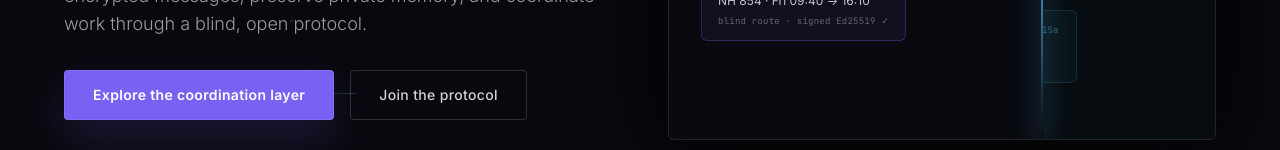
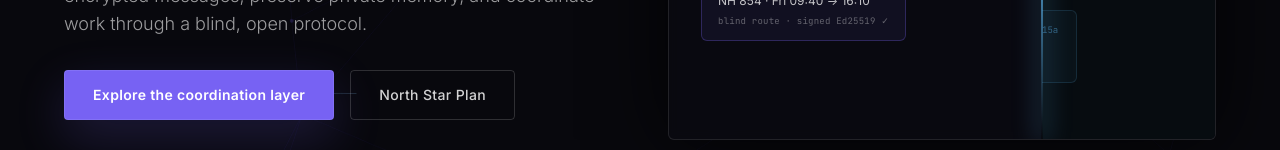
Before and after one commit to AeroNyxNetwork/AeroNyx-web, a Next.js app: page / in a window 1280 px wide. Shown: the part 521-671 px from the top of the page. Built offline with nearby package versions, Linux system fonts and the light colour scheme; no server answers.

Commit message:
Expose North Star Plan from hero

```diff
--- a/components/sections/NarrativeHero.js
+++ b/components/sections/NarrativeHero.js
@@ -2,9 +2,16 @@
  * ============================================================================
  * File: components/sections/NarrativeHero.js
  * ============================================================================
- * Version: 8.6.0
+ * Version: 8.7.0
  *
  * Modification Reason:
+ *   v8.7 — North Star first-screen entry.
+ *   The secondary hero CTA now points to the homepage North Star Plan
+ *   covenant instead of the later join section. This makes the project's
+ *   "more private, open source, global by default" infrastructure thesis
+ *   visible from the first viewport while preserving the approved headline,
+ *   subtitle, primary CTA, and live encrypted-traffic proof.
+ *
  *   v8.6 — CTA contrast and first-screen cadence polish.
  *   Tightened the mobile hero grid gap, made both CTAs feel more deliberate
  *   with visible focus states and stronger primary contrast, and constrained
@@ -77,6 +84,7 @@
  * Last Modified: v8.3.0 — Hero CTA touch geometry polish
  * Last Modified: v8.5.0 — Mobile top spacing alignment
  * Last Modified: v8.6.0 — CTA contrast and first-screen cadence polish
+ * Last Modified: v8.7.0 — North Star Plan first-screen entry
  * ============================================================================
  */
 
@@ -661,10 +669,10 @@ const NarrativeHero = () => {
                   style={{ background: ACCENT, borderColor: 'rgba(151,136,247,0.38)', color: '#fff', boxShadow: `0 18px 50px ${ACCENT}33` }}>
                   Explore the coordination layer
                 </a>
-                <a href="#join-network"
+                <a href="#north-star-plan"
                   className="inline-flex min-h-[48px] w-full max-w-xs items-center justify-center rounded border px-7 py-3.5 text-center text-sm font-medium tracking-wide transition duration-fast hover:-translate-y-0.5 hover:bg-white/[0.035] focus-visible:outline-none focus-visible:ring-1 focus-visible:ring-white/40 sm:w-auto"
                   style={{ borderColor: 'rgba(255,255,255,0.16)', color: 'rgba(255,255,255,0.82)' }}>
-                  Join the protocol
+                  North Star Plan
                 </a>
               </motion.div>
 
--- a/components/sections/ProductsEcosystem.js
+++ b/components/sections/ProductsEcosystem.js
@@ -2,7 +2,14 @@
  * ============================================
  * File: components/sections/ProductsEcosystem.js
  * ============================================
- * Modification Reason: v4.5 - North Star Plan visibility.
+ * Modification Reason: v4.6 - North Star anchor entry.
+ *   Added a stable homepage `#north-star-plan` anchor for the promoted North
+ *   Star Plan covenant so the hero can link directly into the infrastructure
+ *   promise. This keeps the concept discoverable from the first viewport and
+ *   shareable as a URL fragment.
+ *
+ * Historical Notes:
+ * v4.5 - North Star Plan visibility.
  *   Promoted the North Star Plan / 北極星計劃 into a visible homepage covenant
  *   band before the core product cards. This makes the privacy infrastructure
  *   promise legible on the first page instead of hiding it in a later
@@ -114,6 +121,7 @@
  * Last Modified: v4.3 - Decentralized node product naming
  * Last Modified: v4.4 - Core product entrance polish
  * Last Modified: v4.5 - North Star Plan visibility
+ * Last Modified: v4.6 - North Star anchor entry
  * ============================================
  */
 
@@ -354,7 +362,7 @@ const ProductsEcosystem = () => {
             </p>
           </div>
 
-          <div className="mb-8 border-y border-white/10 bg-white/[0.014] px-4 py-5 text-left md:mb-10 md:px-5 md:py-6">
+          <div id="north-star-plan" className="mb-8 scroll-mt-24 border-y border-white/10 bg-white/[0.014] px-4 py-5 text-left md:mb-10 md:px-5 md:py-6">
             <div className="grid gap-5 lg:grid-cols-[0.82fr_1.18fr] lg:items-center">
               <div>
                 <div className="text-[10px] uppercase tracking-eyebrow text-brand-light">
```
